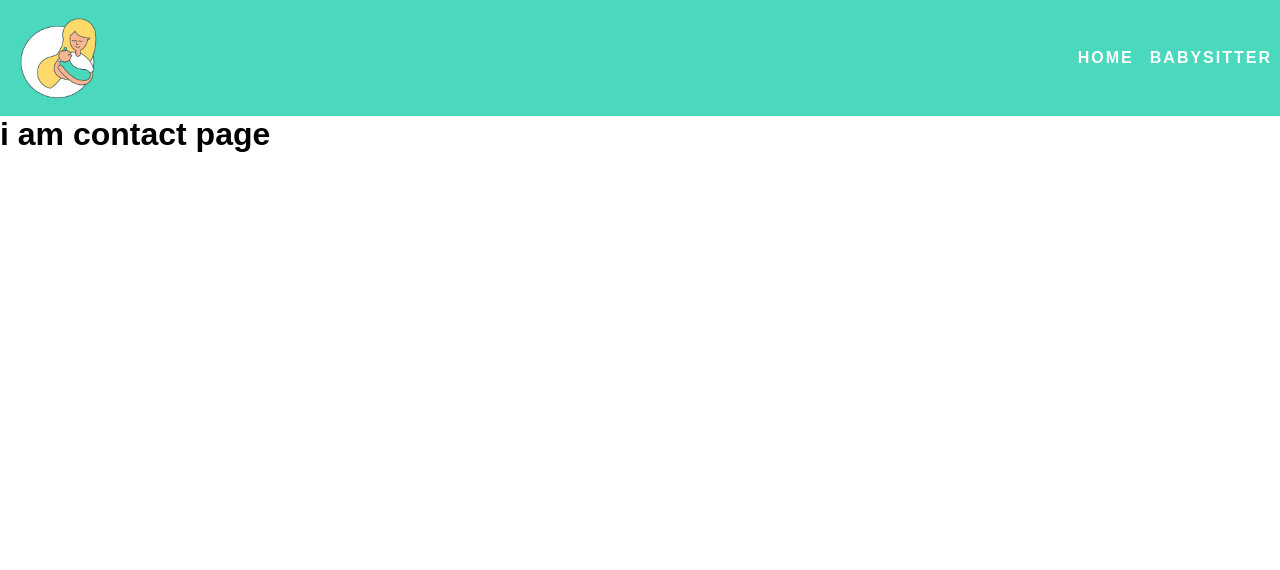
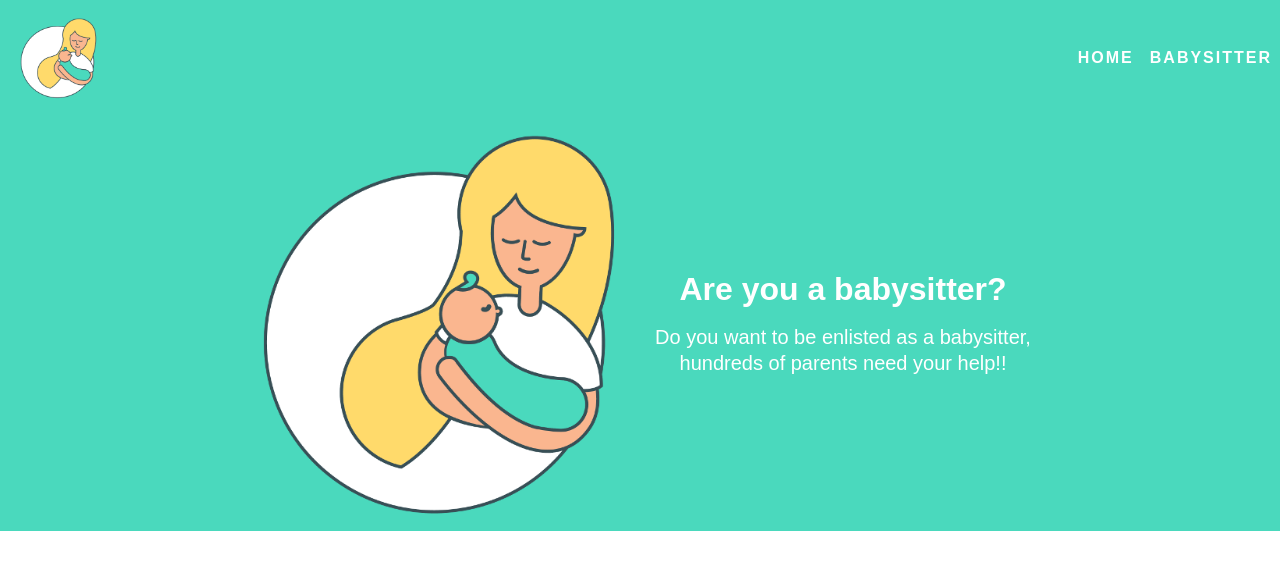
Before and after one commit to JacopoLuri/TwilioHackaton, a React (Create React App) app: page /babysitter in a window 1280 px wide. Shown: the top 570 px of the page. Built offline with nearby package versions, Linux system fonts and the light colour scheme.

Commit message:
babysitter page top section

```diff
--- a/src/App.js
+++ b/src/App.js
@@ -2,7 +2,7 @@ import React, {useContext, useState} from 'react'
 import {Switch, Route} from 'react-router-dom'
 import {Context} from './context/Context'
 import Home from './components/pages/Home'
-import Contact from './components/pages/Contact'
+import Babysitter from './components/pages/Babysitter'
 
 // Burger Menu and Navbar
 import NavBar from "./components/Navbar/Navbar"
@@ -20,7 +20,7 @@ const App = () => {
       <Menu modalOpen={modalOpen} setModalOpen={setModalOpen} />
       <Switch>
         <Route exact path="/" render={() => <Home />} />
-        <Route path="/babysitter" render={() => <Contact />} />
+        <Route path="/babysitter" render={() => <Babysitter />} />
       </Switch>
     </>
   )
--- a/src/components/Navbar/Burger.js
+++ b/src/components/Navbar/Burger.js
@@ -2,7 +2,7 @@ import React from "react";
 import styled from 'styled-components';
 import { theme } from "../../data/theme";
 
-export const StyledBurger = styled.button`
+const StyledBurger = styled.button`
   position: absolute;
   top: 2rem;
   right: 2rem;
--- a/src/components/Navbar/Navbar.js
+++ b/src/components/Navbar/Navbar.js
@@ -3,7 +3,7 @@ import styled from 'styled-components';
 import { Link } from "react-router-dom";
 import { Context } from "../../context/Context";
 import { theme } from "../../data/theme";
-import Logo from "../../Images/tavola1.png"
+import Logo from "../../Images/tavola1.png";
 
 const StyledNavBar = styled.div`
     width: 100%;
@@ -40,8 +40,6 @@ const StyledLinkContainer = styled.div`
             &:hover {
                 color: ${theme.color.secondary};
         }
-
-
     }
   }
 `;
--- /dev/null
+++ b/src/components/pages/Babysitter.js
@@ -0,0 +1,74 @@
+import React from "react";
+import styled from 'styled-components';
+import { theme } from "../../data/theme";
+import MainImg from "../../Images/tavola1.png"
+
+const StyledTopSection = styled.div`
+    width: 100%;
+    background-color: ${theme.color.primary};
+    padding: ${theme.padding.standard};
+    display: flex;
+    flex-direction: column;
+    align-items: center;
+    gap: ${theme.padding.double};
+    color: ${theme.color.light};
+
+    div {
+        display: flex;
+        flex-direction: column;
+        gap: ${theme.padding.standard};
+        max-width: ${theme.media.phone};
+    }
+
+    img {
+        width: 100%;
+    }
+
+    h1 {
+        font-size: ${theme.fontSize.large};
+        font-weight: ${theme.fontWeight.bold};
+        line-height: ${theme.lineHeight.large};
+        text-align: center;
+    }
+
+    p {
+        font-size: ${theme.fontSize.medium};
+        line-height: ${theme.lineHeight.medium};
+        text-align: center;
+    }
+
+    @media (min-width: ${theme.media.phone}) {
+        img {
+            max-width: ${theme.media.phone};
+        }
+    }
+
+    @media (min-width: ${theme.media.tablet}) {
+        flex-direction: row;
+        justify-content: center;
+
+
+        div {
+            justify-content: center;
+            gap: ${theme.padding.double};
+            max-width: ${theme.media.phone};
+        }
+
+        img {
+            max-width: ${theme.media.phone};
+        }
+    }
+`;
+
+const Babysitter = () => (
+    <StyledTopSection>
+        <img src={MainImg} alt="Babysitter picture" />
+        <div>
+            <h1>Are you a babysitter?</h1>
+            <p>Do you want to be enlisted as a babysitter, hundreds of parents need your help!!</p>
+        </div>
+    </StyledTopSection>
+
+)
+
+export default Babysitter;
--- a/src/components/pages/Contact.js
+++ /dev/null
@@ -1,3 +0,0 @@
-const Contact = () => <h1>i am contact page</h1>
-
-export default Contact;
```
